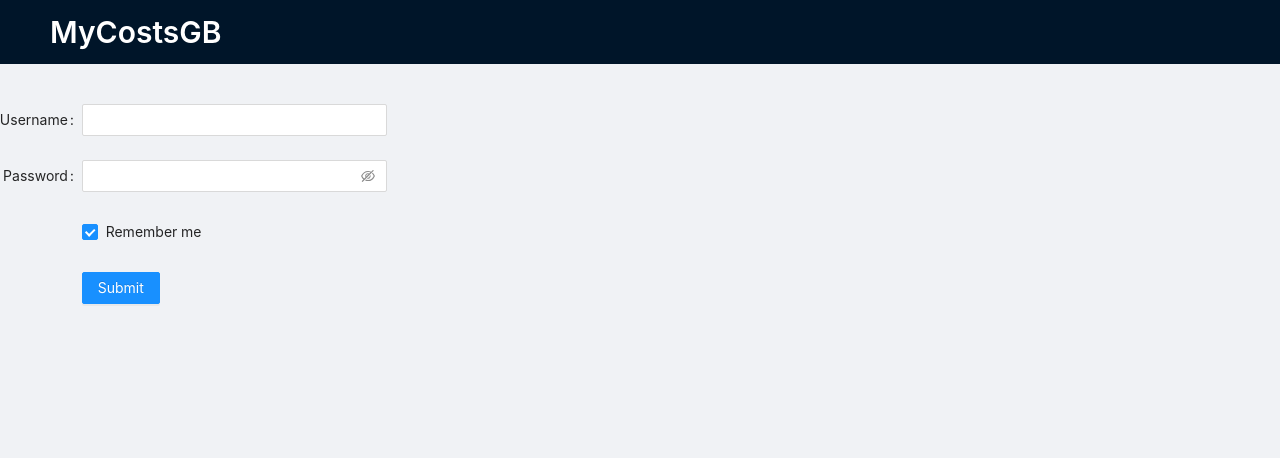
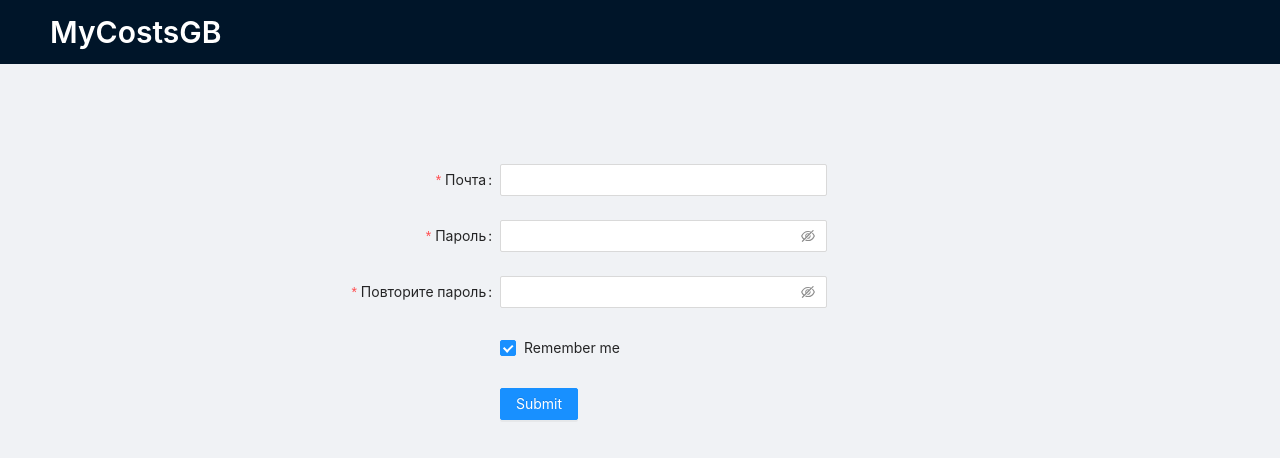
Before and after one commit to soshirokov/MyCostsNew, a React (Create React App) app: page /login in a window 1280 px wide. Shown: the top 458 px of the page. Built offline with nearby package versions, Linux system fonts and the light colour scheme; no server answers.

Commit message:
Registration

```diff
--- a/src/Components/LoginForm/index.tsx
+++ b/src/Components/LoginForm/index.tsx
@@ -36,32 +36,33 @@ const LoginForm = ({authed}: Props) => {
 
         const onFinish = (values: any) => {
             signIn(email, password).catch((error) => {
-                console.log(error.code)
+
 
             });
-          console.log('Success:', values);
+
         };
         const onFinishFailed = (errorInfo: any) => {
-            console.log('Failed:', errorInfo);
+
           };
 
     return(
         <div className='loginForm'>
             <Form
-
-        name="basic"
-        labelCol={{ span: 2 }}
-        wrapperCol={{ span: 6 }}
+        name="Registration"
+        labelCol={{ span: 9 }}
+        wrapperCol={{ span: 7 }}
         initialValues={{ remember: true }}
         onFinish={onFinish}
         onFinishFailed={onFinishFailed}
         autoComplete="off"
-
       >
         <Form.Item
-          label="Username"
+          label="Почта"
           name="username"
-          rules={[{ required: true, message: 'Please input your username!' }]}
+          rules={[{ type: "email", message: 'Введены некорректные данные!' },
+          { required: true, message: 'Пожалуйста, введите адрес почты!', whitespace: true }
+          ]}
+          hasFeedback
         >
           <Input
           onChange={(e:any) => setEmail(e.target.value)}
@@ -70,11 +71,12 @@ const LoginForm = ({authed}: Props) => {
         </Form.Item>
 
         <Form.Item
-
-          label="Password"
+          label="Пароль"
           name="password"
-          rules={[{ required: true, message: 'Please input your password!' }]}
-
+          rules={[
+          { required: true, message: 'Пожалуйста, введите пароль!' }
+        ]}
+          hasFeedback
         >
           <Input.Password
           onChange={(e:any) => setPassword(e.target.value)}
@@ -82,11 +84,33 @@ const LoginForm = ({authed}: Props) => {
           ></Input.Password >
         </Form.Item>
 
-        <Form.Item name="remember" valuePropName="checked" wrapperCol={{ offset: 2, span: 6 }}>
+        <Form.Item
+          label="Повторите пароль"
+          name="confirm"
+          rules={[
+          { required: true, message: 'Пожалуйста, повторите пароль!' },
+          ({getFieldValue})=>({
+            validator(_,value){
+              if(!value || getFieldValue("password")===value){
+                return Promise.resolve();
+              }
+              return Promise.reject("Пароли не совпадают")
+            }
+          })
+          ]}
+          dependencies={["password"]}
+          hasFeedback
+        >
+          <Input.Password
+
+          ></Input.Password >
+        </Form.Item>
+
+        <Form.Item name="remember" valuePropName="checked" wrapperCol={{ offset: 9, span: 7 }}>
           <Checkbox>Remember me</Checkbox>
         </Form.Item>
 
-        <Form.Item wrapperCol={{ offset: 2, span: 6 }}>
+        <Form.Item wrapperCol={{ offset: 9, span: 7 }}>
           <Button type="primary" htmlType="submit">
             Submit
           </Button>
--- a/src/Components/LoginForm/style/index.scss
+++ b/src/Components/LoginForm/style/index.scss
@@ -1,4 +1,3 @@
 .login {
-    margin-left: -100px;
-    ;
+    margin-top: 60px;
 }
--- a/src/Routes/Login/index.tsx
+++ b/src/Routes/Login/index.tsx
@@ -3,6 +3,7 @@ import { LoginForm } from '../../Components/LoginForm';
 
 type Props = {
     authed: boolean
+
 }
 
 const Login = ({authed}: Props) => {
```
